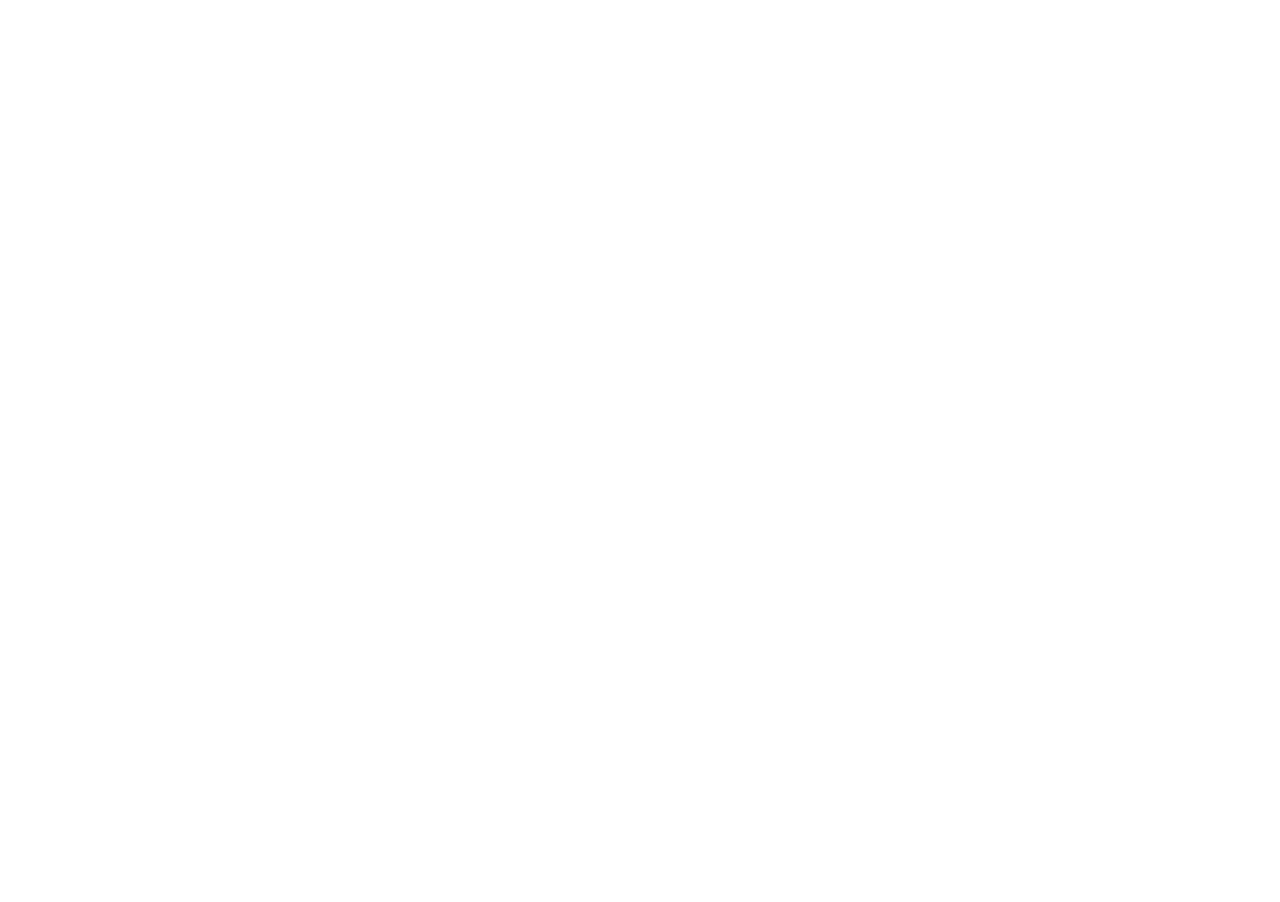
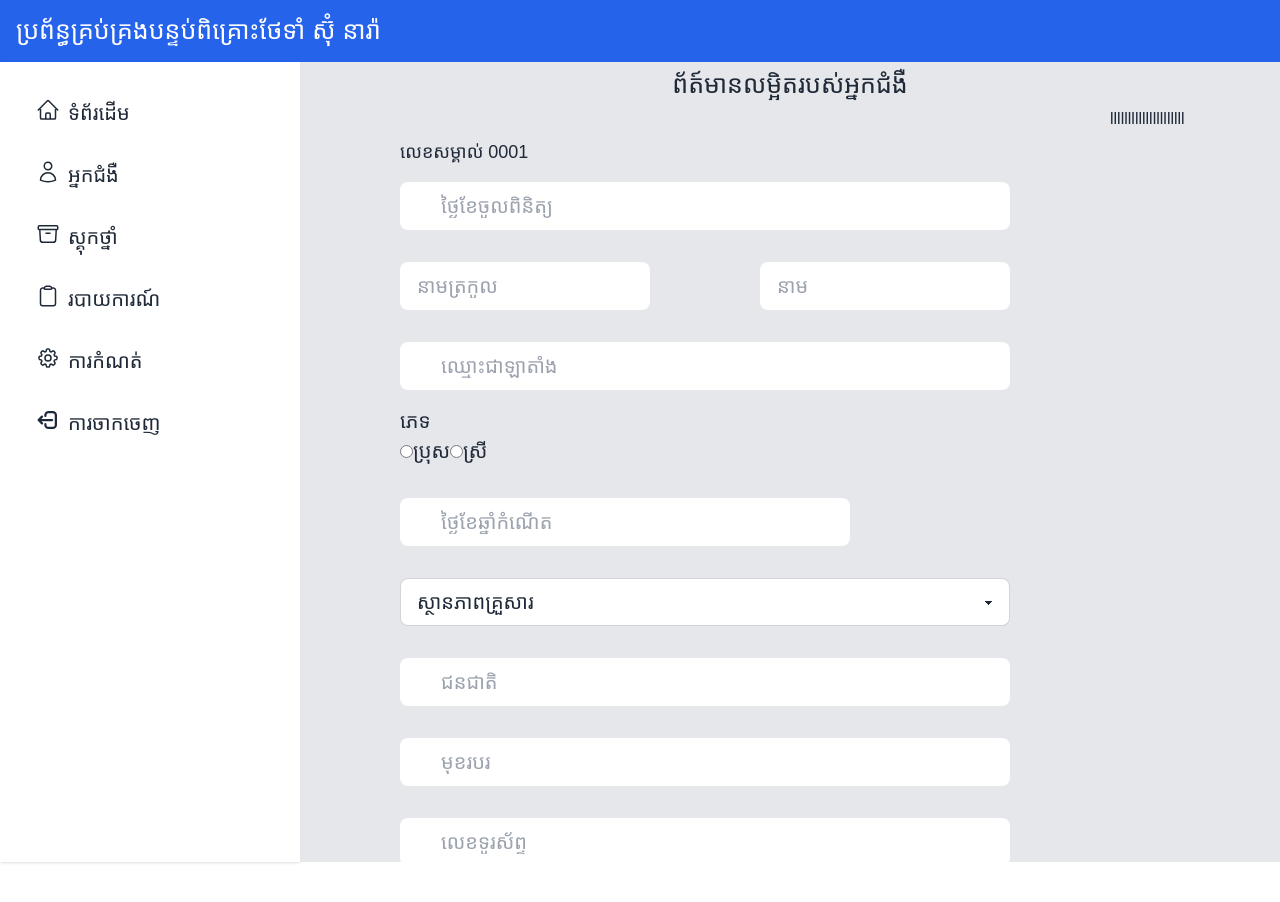
Before and after one commit to kakkzzz/System-hospital, a React (Vite) app: page /doctor in a window 1280 px wide. Before the commit this address had no page. Shown: the top 902 px of the page. Before the commit the page ends 800 px from the top, so only its background shows below. Built offline with nearby package versions, Linux system fonts and the light colour scheme; a web font is replaced by a local one.

Commit message:
update form add patient

```diff
--- a/src/App.jsx
+++ b/src/App.jsx
@@ -26,7 +26,12 @@ function App() {
                 <Route path="/" element={<Dashboard/>}></Route>
             {/* Create */}
                 <Route path="/create" element={<CreateLayout/>}></Route>
-                <Route path="/create/information" element={<Information_Patient/>}></Route>
+                <Route path="/information" element={<Information_Patient/>}></Route>
+                <Route path="/signs of life" element={<Information_Patient/>}></Route>
+                <Route path="/dianosis" element={<Information_Patient/>}></Route>
+                <Route path="/blood results" element={<Information_Patient/>}></Route>
+                <Route path="/doctor" element={<Information_Patient/>}></Route>
+
             {/* Patient */}
                 <Route path="/patient" element={<Patient/>}></Route>
             {/* Stock */}
--- a/src/layout/Create_New_Patient.jsx
+++ b/src/layout/Create_New_Patient.jsx
@@ -7,7 +7,7 @@ function CreateLayout() {
       <main className="items-start">
         <div className="flex justify-self-auto gap-10 items-center text-[20px] bg-white py-2">
         <div>
-            <NavLink to={"/create/information"}
+            <NavLink to={"/information"}
              className="py-[5px] aria-[current=page]:bg-gray-200  px-[15px] rounded-r-sm ">ព័ត៍មានអ្នកជម្ងឺ</NavLink>
           </div>
           <div>
--- a/src/view/Patient/Create/Information_Patient.jsx
+++ b/src/view/Patient/Create/Information_Patient.jsx
@@ -1,15 +1,80 @@
-
-
-
-
 function Information_Patient() {
   return (
     <>
-        <div className="py-20">
-          jakkkkkkkkkkkkkkkkkkkkkkkkkkkkkkkkkkkkkkkkkkkkkk
+      <header className="flex justify-center text-[25px] py-1">
+        ព័ត៍មានលម្អិតរបស់អ្នកជំងឺ
+      </header>
+      <div className="flex">
+        <div className=" min-h-screen w-[810px]  px-[100px]">
+          <div className="text-[18px] py-4">
+            <p className="py-4 ">លេខសម្គាល់ 0001</p>
+            <div className="bg-white px-10 input text-[20px] flex items-center w-[610px] py-4">
+              <input type="text" placeholder="ថ្ងៃខែចូលពិនិត្យ" />
+            </div>
+            <div className="flex justify-between py-8 ">
+              <div className="w-[250px] input text-[20px] flex items-center ">
+                <input type="text" placeholder="នាមត្រកូល" />
+              </div>
+              <div className="w-[250px] input text-[20px] flex items-center">
+                <input type="text" placeholder="នាម" />
+              </div>
+            </div>
+            <div className="bg-white px-10 input text-[20px] flex items-center w-[610px] py-4">
+              <input type="text" placeholder="ឈ្មោះជាឡាតាំង" />
+            </div>
+            <div className="text-[20px] py-4">
+              <p>ភេទ</p>
+              <label htmlFor="">
+                <input
+                  type="radio"
+                  name="gender"
+                  value="male"
+                  // checked={gender == 'male'}
+                />
+                ប្រុស
+              </label>
+              <label htmlFor="">
+                <input type="radio" name="gender" value="female" />
+                ស្រី
+              </label>
+            </div>
+           <div className="py-4">
+              <div className="bg-white px-10 input text-[20px] flex items-center w-[450px] py-4">
+                  <input type="text" placeholder="ថ្ងៃខែឆ្នាំកំណើត" />
+              </div>
+           </div>
+            <div className="py-4">
+              <select className="select select-bordered w-full max-w-90  text-[20px] ">
+                <option disabled selected>
+                  ស្ថានភាពគ្រួសារ
+                </option>
+                <option>មានគ្រួសារ</option>
+                <option>នៅលីវ</option>
+                <option>មេម៉ាយ</option>
+                <option>ពោះម៉ាយ</option>
+              </select>
+            </div>
+            <div className=" py-4">
+              <div className="bg-white px-10 input text-[20px] flex items-center w-[610px]">
+                <input type="text" placeholder="ជនជាតិ" />
+              </div>
+            </div>
+           <div className=" py-4">
+            <div className="bg-white px-10 input text-[20px] flex items-center w-[610px] py-4">
+                <input type="text" placeholder="មុខរបរ" />
+              </div>
+           </div>
+          <div className=" py-4">
+              <div className="bg-white px-10 input text-[20px] flex items-center w-[610px] py-4">
+                  <input type="text" placeholder="លេខទូរស័ព្ទ" />
+              </div>
+          </div>
+          </div>
         </div>
+        <div>lllllllllllllllllllll</div>
+      </div>
     </>
-  )
+  );
 }
 
-export default Information_Patient
+export default Information_Patient;
```
Also changed, not shown: src/view/Patient/Patient.jsx (+0 -9 lines).
